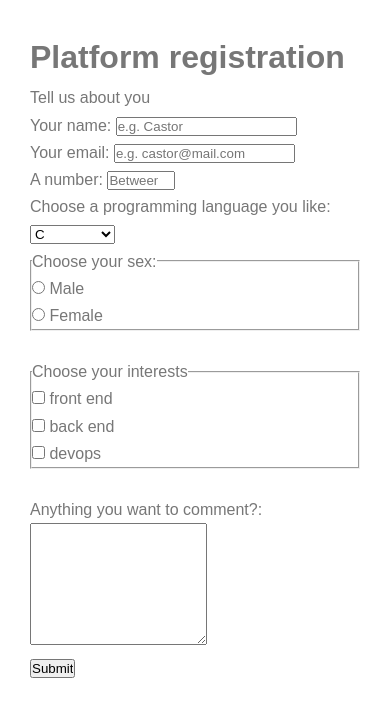
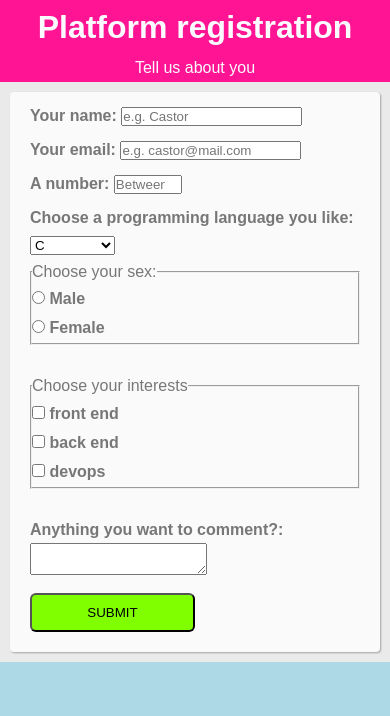
Before and after one commit to joeldevel/build-a-survey-form, a plain HTML site: page index.html in a window 390 px wide. Drawn offline with Linux system fonts and the light colour scheme.

Commit message:
Style done. Responsive done

```diff
--- a/index.html
+++ b/index.html
@@ -51,8 +51,8 @@
         </fieldset>
         <br>
 
-        <label for="comment">Anything you want to comment?: </label>
-        <textarea name="comment" rows="8" id="comment"></textarea><br>
+        <label for="comment">Anything you want to comment?: </label><br>
+        <textarea name="comment"  id="comment"></textarea><br>
 
         <input type="submit" name="submit" value="Submit" id="submit">
       </form>
--- a/style.css
+++ b/style.css
@@ -16,9 +16,59 @@ body {
   font-weight: 400;
   line-height: 1.7;
   color: #777;
-  padding: 3rem;
+  /* padding: 3rem; */
   box-sizing: border-box;
   min-height: 100vh;
   display: flex;
   flex-direction: column;
+  background: lightblue;
 }
+header {
+  display: flex;
+  flex-direction: column;
+  align-items: center;
+  /* margin-bottom: 2rem; */
+  background: deeppink;
+  color: #fafaff;
+}
+
+main {
+  margin: 0 auto;
+  background: #eaeaea;
+  padding: 1rem;
+  max-width: 100vw;
+}
+/* form */
+#survey-form {
+  padding: 1rem 2rem;
+  background: #fafafa;
+  border-radius: 4px;
+  box-shadow: 1px 1px 2px rgba(0,0,0,0.3);
+}
+
+label {
+  font-weight: 600;
+}
+
+input {
+  margin-bottom: 1rem;
+}
+#comment {
+  max-width: 80%;
+  margin-bottom: 1rem;
+}
+
+#submit {
+  display: inline-block;
+  width: 50%;
+  background: chartreuse;
+  padding: 1rem;
+  border-radius: 6px;
+  text-transform: uppercase;
+  transition: all 0.2s ease;
+  cursor: pointer;
+
+}
+#submit:hover {
+  filter: brightness(1.5);
+}
```
